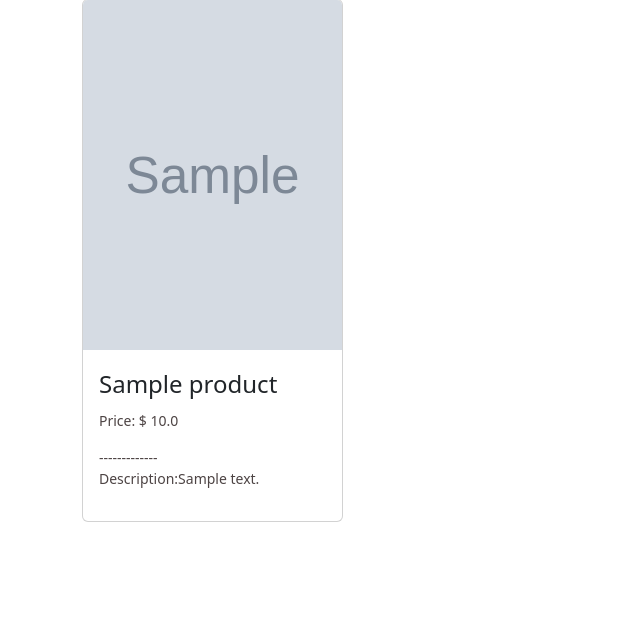
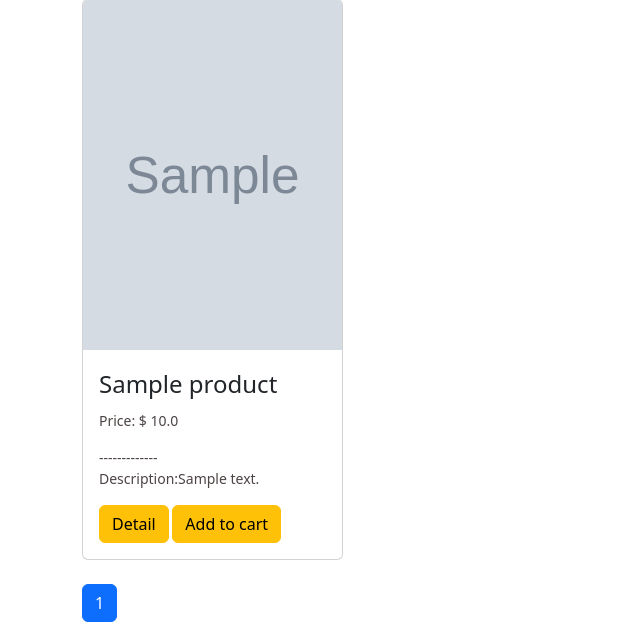
Before and after one commit to IgorLeonenko/ecom_django_site, a Django app: page / in a window 1280 px wide. Shown: the part 177-815 px from the top of the page, without its empty margins (0-640 px from the left). Before the commit the page ends 699 px from the top, so only its background shows below. Run offline with Django 4.2, Linux system fonts and the light colour scheme; tables that the repository leaves empty hold one stand-in row (values such as "Sample post"); grey boxes marked "Sample" are stand-in pictures.

Commit message:
Add detail view for product in views.py and detail.html template

```diff
--- a/ecomsite/urls.py
+++ b/ecomsite/urls.py
@@ -21,4 +21,5 @@ from shop import views
 urlpatterns = [
     path('admin/', admin.site.urls),
     path('', views.index, name='index'),
+    path('products/<int:id>', views.detail, name='detail'),
 ]
--- a/shop/templates/shop/index.html
+++ b/shop/templates/shop/index.html
@@ -38,11 +38,51 @@
                 <p>Price: $ {{ product_object.price }}</p>
                 <span>-------------</span>
                 <p>Description:{{ product_object.description }}</p>
+                <a href="{% url 'detail' product_object.id %}" class="btn btn-warning">Detail</a>
+                <a href="#" class="btn btn-warning">Add to cart</a>
               </div>
             </div>
           </div>
         </div>
       {% endfor %}
     </div>
+
+    <div class="row">
+      <div class="col-md-12 mt-4">
+        <nav aria-label="Page navigation example">
+          <ul class="pagination">
+            {% if product_objects.has_previous %}
+              <li class="page-item">
+                <a class="page-link" href="?page=1">First</a>
+              </li>
+              <li class="page-item">
+                <a class="page-link" href="?page={{ product_objects.previous_page_number }}">Previous</a>
+              </li>
+            {% endif %}
+
+            {% for num in product_objects.paginator.page_range %}
+              {% if product_objects.number == num %}
+                <li class="page-item active">
+                  <a class="page-link" href="?page={{ num }}">{{ num }}</a>
+                </li>
+              {% else %}
+                <li class="page-item">
+                  <a class="page-link" href="?page={{ num }}">{{ num }}</a>
+                </li>
+              {% endif %}
+            {% endfor %}
+
+            {% if product_objects.has_next %}
+              <li class="page-item">
+                <a class="page-link" href="?page={{ product_objects.next_page_number }}">Next</a>
+              </li>
+              <li class="page-item">
+                <a class="page-link" href="?page={{ product_objects.paginator.num_pages }}">Last</a>
+              </li>
+            {% endif %}
+          </ul>
+        </nav>
+      </div>
+    </div>
   </div>
 </body>
--- a/shop/views.py
+++ b/shop/views.py
@@ -1,4 +1,5 @@
 from django.shortcuts import render
+from django.core.paginator import Paginator
 from .models import Product
 
 def index(request):
@@ -8,5 +9,15 @@ def index(request):
     search = request.GET.get('search')
     if search != '' and search is not None:
         products = Product.objects.filter(title__icontains=search)
-        context = { "product_objects": products }
+
+
+    paginator = Paginator(products, 2)
+    page = request.GET.get('page')
+    products = paginator.get_page(page)
+
+    context = { "product_objects": products }
     return render(request, 'shop/index.html', context)
+
+def detail(request, id):
+    product = Product.objects.get(id=id)
+    return render(request, 'shop/detail.html', { "product": product })
```
Also changed, not shown: shop/templates/shop/detail.html (added, +30 -0 lines).
